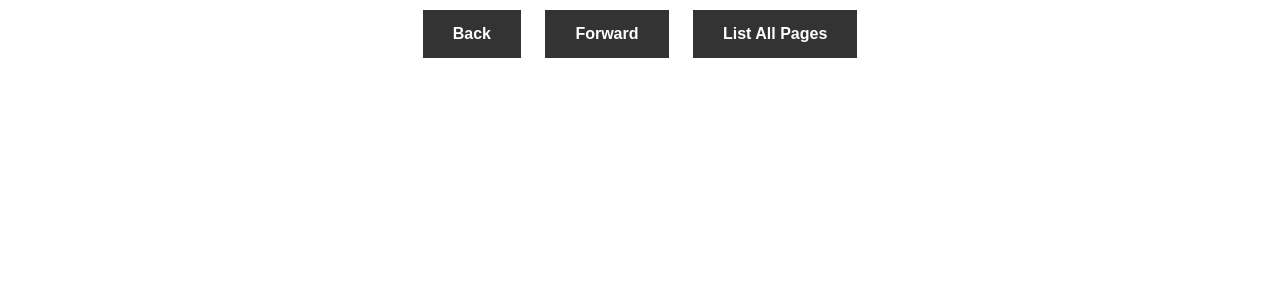
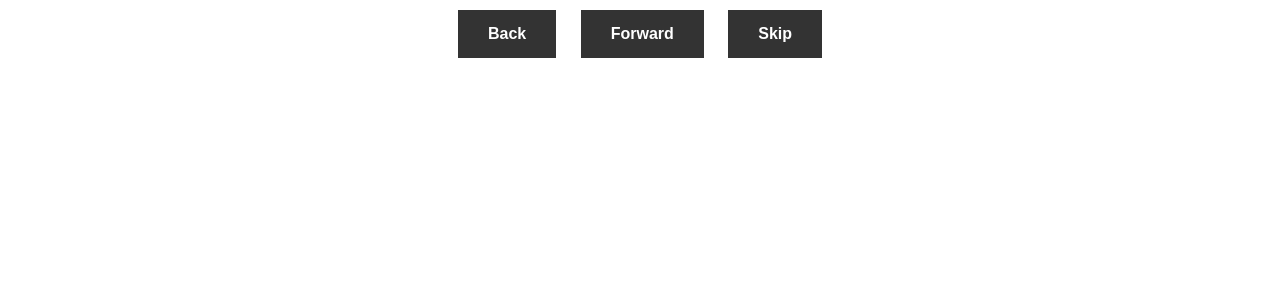
Before and after one commit to Sharan-dot/SHARAN.INFO, a plain HTML site: page work.html in a window 1280 px wide. Shown: the top 304 px of the page. Drawn offline with Linux system fonts and the light colour scheme.

Commit message:
Update work.html

```diff
--- a/work.html
+++ b/work.html
@@ -11,7 +11,7 @@
         <nav>
             <button onclick="window.location.href='about.html'">Back</button>
             <button onclick="window.location.href='contact.html'">Forward</button>
-            <button onclick="window.location.href='contact.html'">List All Pages</button>
+            <button onclick="window.location.href='contact.html'">Skip</button>
         </nav>
     </header>
     <main>
```
